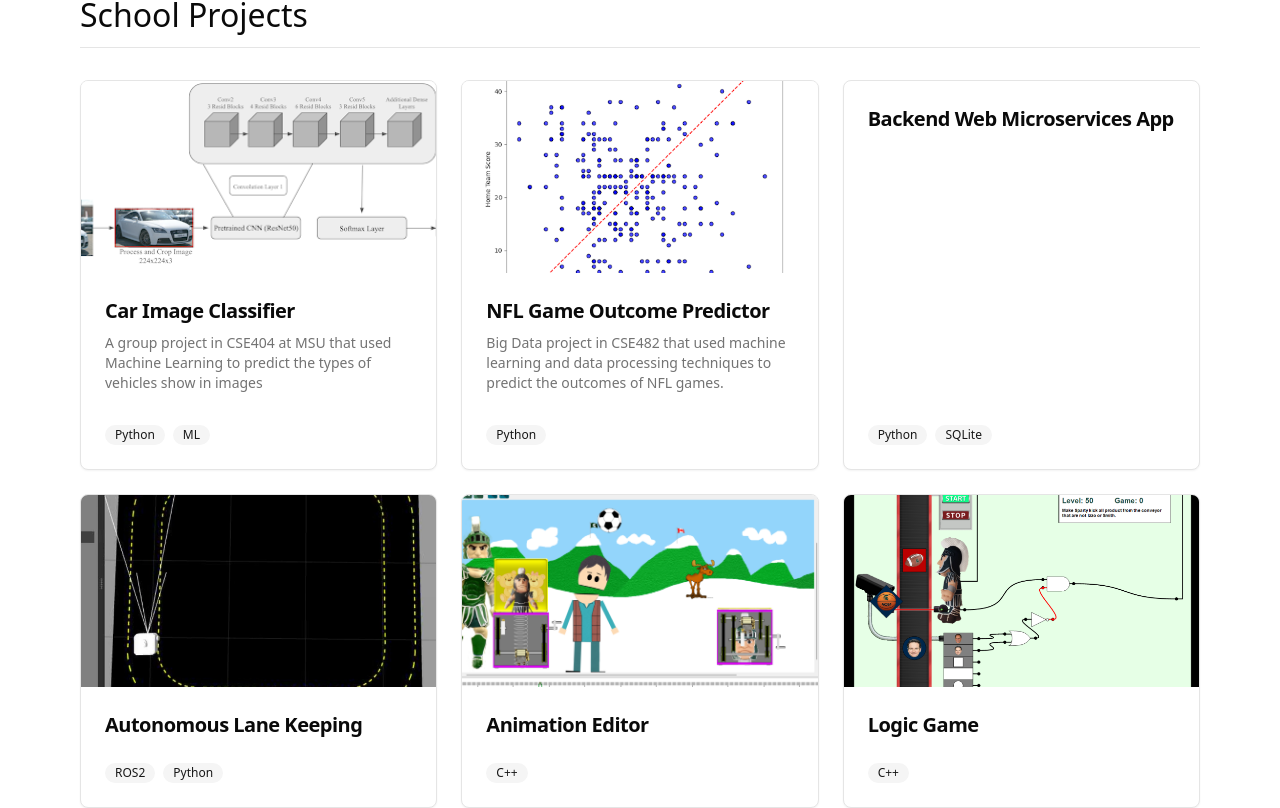
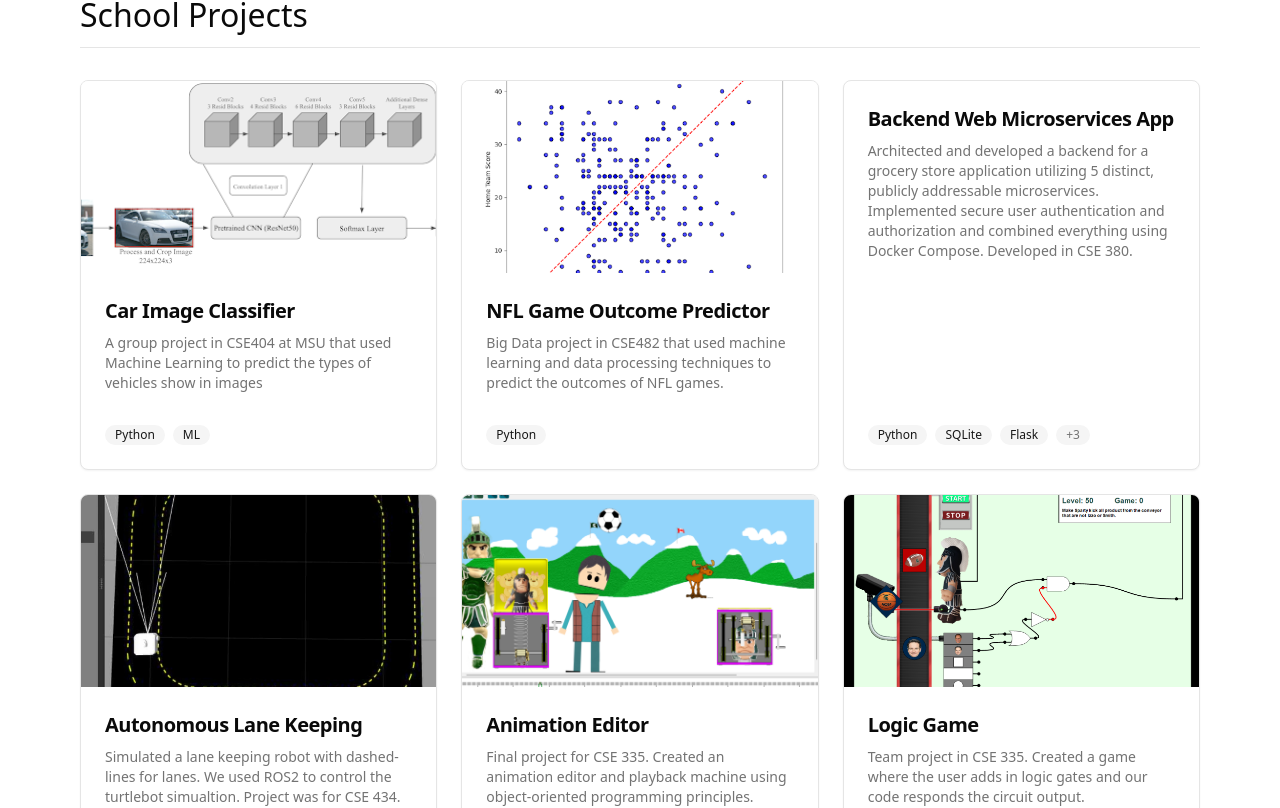
Before and after one commit to qfransen/qfransen.github.io, a Next.js app: page /projects in a window 1280 px wide. Shown: the part 772-1580 px from the top of the page. Built offline with nearby package versions, Linux system fonts and the light colour scheme.

Commit message:
More description updates

```diff
--- a/src/app/projects/page.tsx
+++ b/src/app/projects/page.tsx
@@ -64,20 +64,45 @@ export default function Page() {
           {createProject(
             "Backend Web Microservices App",
             undefined,
-            undefined,
-            ["Python", "SQLite"],
+            "Architected and developed a backend for a grocery store application utilizing 5 distinct, " +
+              "publicly addressable microservices. Implemented secure user authentication and authorization " +
+              "and combined everything using Docker Compose. Developed in CSE 380.",
+            [
+              "Python",
+              "SQLite",
+              "Flask",
+              "Docker",
+              "JSON Web Tokens (JWT)",
+              "RESTful APIs",
+            ],
           )}
           {createProject(
             "Autonomous Lane Keeping",
             "autonomous1.png",
-            undefined,
-            ["ROS2", "Python"],
+            "Simulated a lane keeping robot with dashed-lines for lanes. We used ROS2 to control the " +
+              "turtlebot simualtion. Project was for CSE 434.",
+            ["ROS2", "Python", "Gazebo Simulation"],
           )}
-          {createProject("Animation Editor", "animation.png", undefined, [
-            "C++",
-          ])}
-          {createProject("Logic Game", "logic-game.png", undefined, ["C++"])}
-          {createProject("Popping Blimps", "blimps.png", undefined, ["Java"])}
+          {createProject(
+            "Animation Editor",
+            "animation.png",
+            "Final project for CSE 335. Created an animation editor and playback machine using " +
+              "object-oriented programming principles.",
+            ["C++"],
+          )}
+          {createProject(
+            "Logic Game",
+            "logic-game.png",
+            "Team project in CSE 335. Created a game where the user adds in logic gates and " +
+              "our code responds the circuit output.",
+            ["C++"],
+          )}
+          {createProject(
+            "Popping Blimps",
+            "blimps.png",
+            "Game project from Delta's 184 course. Made fun of the 'Chinese spy blimp' in early 2023.",
+            ["Java"],
+          )}
         </div>
       </section>
     </div>
```
